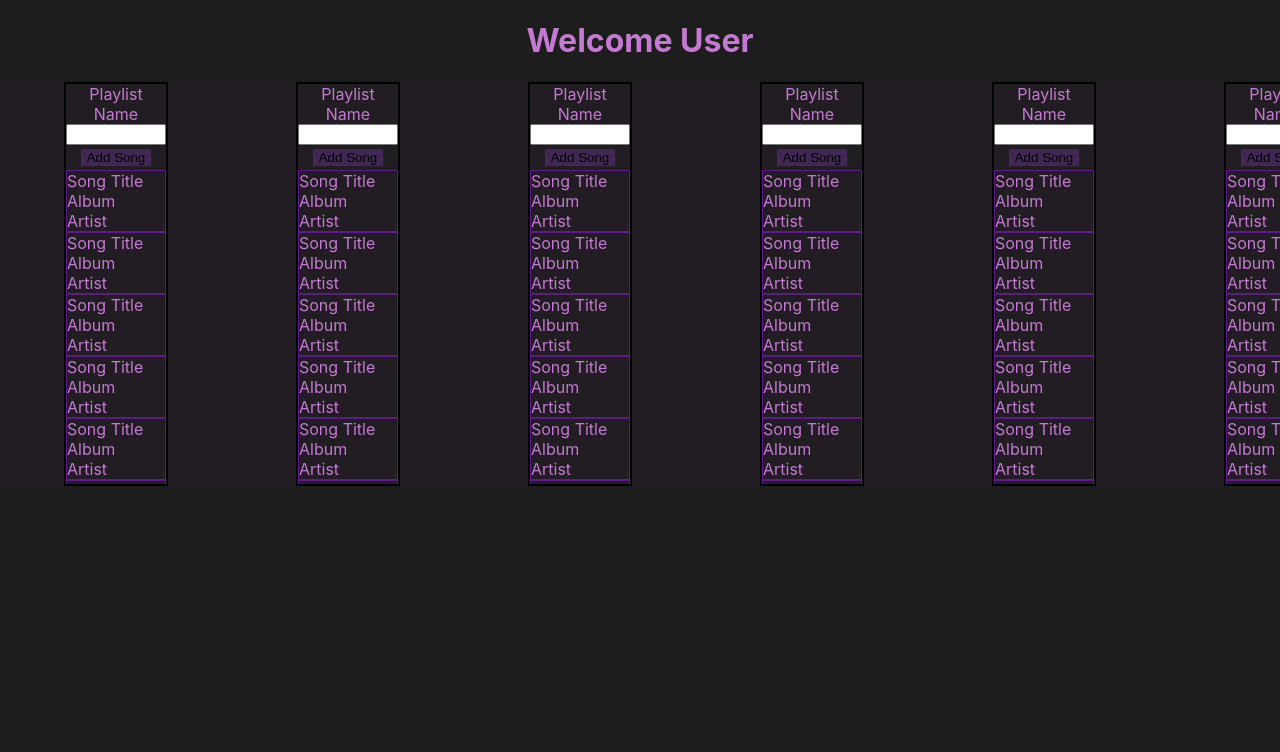
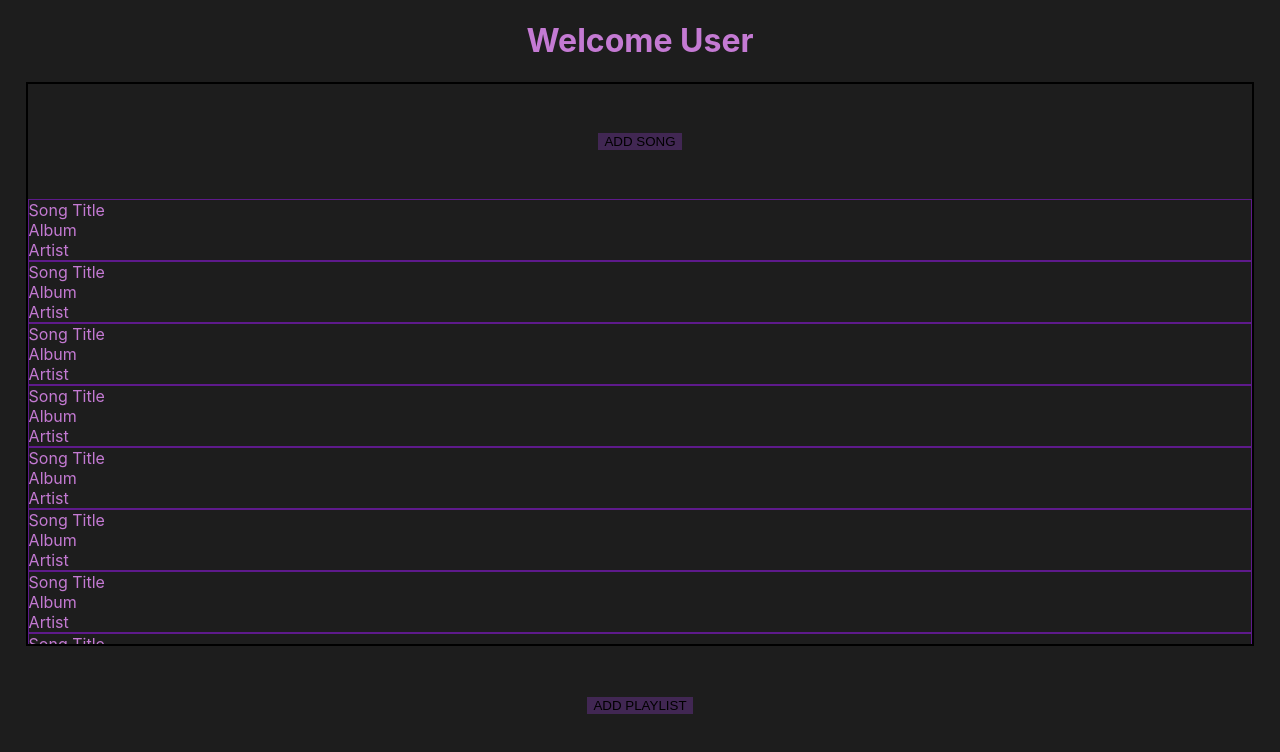
Before and after one commit to AlexSaxton98/SongDatabaseReact, a React (Create React App) app: page /user in a window 1280 px wide. Shown: the top 752 px of the page. Built offline with nearby package versions, Linux system fonts and the light colour scheme.

Commit message:
Added Song and Playlist Modals, adjusted scrollbars

```diff
--- a/package.json
+++ b/package.json
@@ -7,7 +7,9 @@
     "@testing-library/react": "^11.2.7",
     "@testing-library/user-event": "^12.8.3",
     "react": "^17.0.2",
+    "react-bootstrap": "^2.0.0",
     "react-dom": "^17.0.2",
+    "react-responsive-modal": "^6.1.0",
     "react-scripts": "4.0.3",
     "web-vitals": "^1.1.2"
   },
--- a/src/pages/user.css
+++ b/src/pages/user.css
@@ -1,7 +1,22 @@
 body{
     background-color: #1D1D1D;
-    color: #C47AD3
+    color: #C47AD3;
 }
+body::-webkit-scrollbar {
+    width: 15px;
+  }
+
+  ::-webkit-scrollbar-track {
+    background: #412753;
+  }
+
+  ::-webkit-scrollbar-thumb {
+    background: #221D22;
+  }
+
+  ::-webkit-scrollbar-thumb:hover {
+    background: #110e11;
+  }
 .container{
     display: flex;
     flex-wrap: nowrap;
@@ -9,8 +24,22 @@ body{
     background-color: #221D22;
     overflow-x: auto;
     padding-left: 0%;
+}
+.container::-webkit-scrollbar {
+        width: 15px;
+      }
 
-}
+      ::-webkit-scrollbar-track {
+        background: #412753;
+      }
+
+      ::-webkit-scrollbar-thumb {
+        background: #221D22;
+      }
+
+      ::-webkit-scrollbar-thumb:hover {
+        background: #110e11;
+      }
 .song{
     display: flex;
     flex-direction: column;
@@ -24,20 +53,44 @@ body{
 .playlist{
     display: flex;
     flex-direction: column;
-    max-height: 400px;
-    min-width: 100px;
+    max-height: 70vh;
+    min-width: 200px;
     max-width: 100vw;
-    margin-inline: 5%;
+    margin-inline: 2%;
     /* overflow-x: auto; */
     border: solid black 2px;
 }
 .playlistContent{
+    overflow-x: auto;
+}
 
-    overflow-x: auto;
+.playlistModal{
+    background-color: #221D22;
+}
 
-}
+.playlistContent::-webkit-scrollbar
+{
+    width: 15px;
+  }
+  ::-webkit-scrollbar-track {
+    background: #412753;
+  }
+
+  ::-webkit-scrollbar-thumb {
+    background: #221D22;
+  }
+
+  ::-webkit-scrollbar-thumb:hover {
+    background: #110e11;
+  }
 .button{
     border:none;
     background-color: #412753;
     margin: 4%;
+    transition: 0.5s;
 }
+.button:hover{
+    cursor: pointer;
+  transform: scale(1.1);
+
+}
--- a/src/pages/user.jsx
+++ b/src/pages/user.jsx
@@ -1,33 +1,57 @@
+import React, { useState } from 'react';
+import ReactDOM from 'react-dom';
+import 'react-responsive-modal/styles.css';
+import { Modal } from 'react-responsive-modal';
+
+
 import './user.css';
 
 export const User = () =>{
-    return(
-        <div className="container">
-            <Playlist />
-            <Playlist />
-            <Playlist />
-            <Playlist />
-            <Playlist />
-            <Playlist />
-            <Playlist />
-            <Playlist />
-            <Playlist />
-            <Playlist />
-            <Playlist />
-            <Playlist />
+
+    let playlistNames = []
 
 
 
+
+
+    return(
+        <div>
+            <Playlist />
+            <NewPlaylist/>
+            <div className="container">
+
+            </div>
         </div>
     )
 }
 
+const NewPlaylist = () => {
+    const [open, setOpen] = useState(false);
+
+  const onOpenModal = () => setOpen(true);
+  const onCloseModal = () => setOpen(false);
+
+  return (
+    <div >
+      <button className="button" onClick={onOpenModal}>ADD PLAYLIST</button>
+      <Modal  open={open} onClose={onCloseModal} center>
+        <Input className="playlistModal"/>
+      </Modal>
+    </div>
+  );
+};
+
+
 const Playlist = () => {
     return(
         <div className="playlist">
-            <Input/>
             <AddSong/>
             <div className="playlistContent">
+                <Song/>
+                <Song/>
+                <Song/>
+                <Song/>
+                <Song/>
                 <Song/>
                 <Song/>
                 <Song/>
@@ -78,12 +102,22 @@ const Song = () => {
 }
 
 const AddSong = () => {
-    return(
-        <div>
-            <button className="button">Add Song</button>
-        </div>
-    )
-}
+    const [open, setOpen] = useState(false);
+
+  const onOpenModal = () => setOpen(true);
+  const onCloseModal = () => setOpen(false);
+
+  return (
+    <div>
+      <button className="button" onClick={onOpenModal}>ADD SONG</button>
+      <Modal open={open} onClose={onCloseModal} center>
+        <Input />
+        <Input />
+        <Input />
+      </Modal>
+    </div>
+  );
+};
 
 //test comment
 export default User;
```
Also changed, not shown: 1 other file (tests, documents, lock files or other folders).
